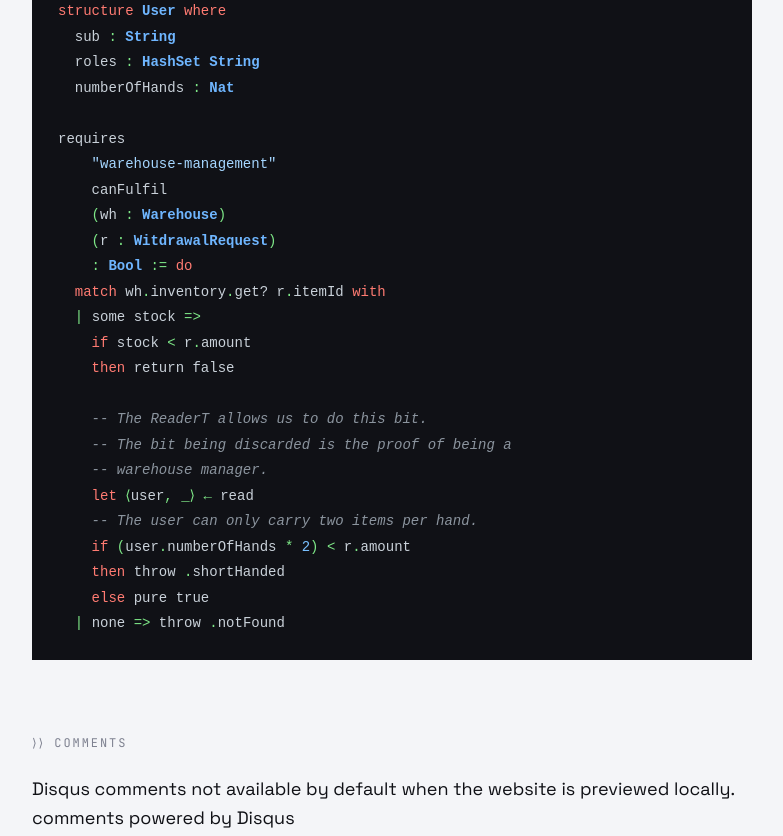
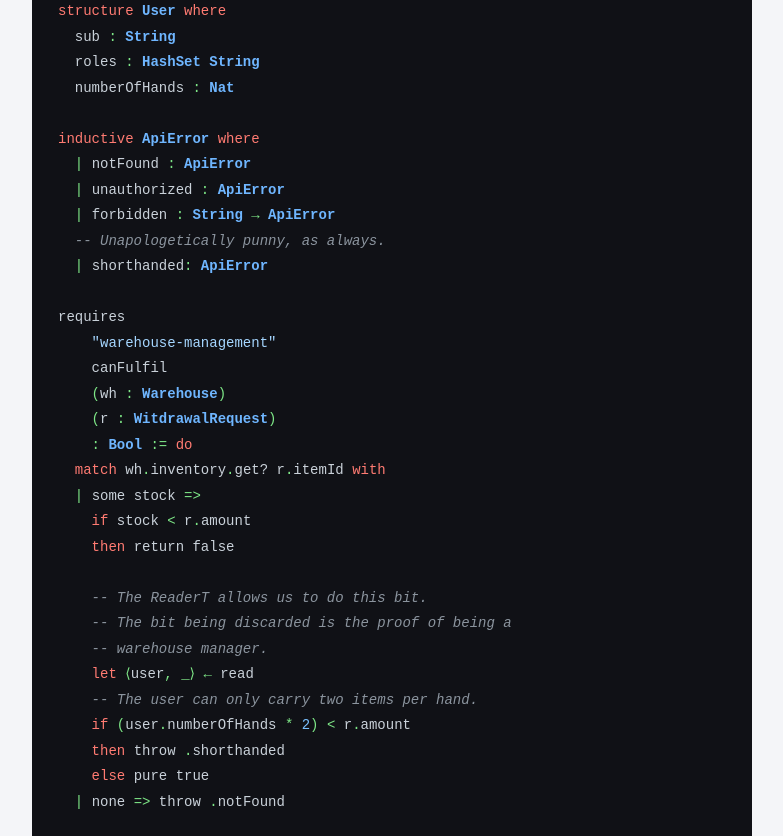
Before and after one commit to JYCabello/jycabello.github.io, a plain HTML site: page type-gated-authentication/index.html in a window 1280 px wide. Shown: the part 9416-10252 px from the top of the page, without its empty margins (248-1031 px from the left). Drawn offline with Linux system fonts and the light colour scheme.

Commit message:
From commit e68263b0a3ddb842e8b9faa7518978899b5e7d73

```diff
--- a/type-gated-authentication/index.html
+++ b/type-gated-authentication/index.html
@@ -193,6 +193,13 @@ by <a href=https://www.linkedin.com/in/hayleybrinicombe/ target=_blank rel="noop
 </span></span></span><span class=line><span class=cl><span class=w>  </span><span class=n>roles</span><span class=w> </span><span class=o>:</span><span class=w> </span><span class=n>HashSet</span><span class=w> </span><span class=n>String</span><span class=w>
 </span></span></span><span class=line><span class=cl><span class=w>  </span><span class=n>numberOfHands</span><span class=w> </span><span class=o>:</span><span class=w> </span><span class=n>Nat</span><span class=w>
 </span></span></span><span class=line><span class=cl><span class=w>
+</span></span></span><span class=line><span class=cl><span class=kn>inductive</span><span class=w> </span><span class=n>ApiError</span><span class=w> </span><span class=kn>where</span><span class=w>
+</span></span></span><span class=line><span class=cl><span class=w>  </span><span class=bp>|</span><span class=w> </span><span class=n>notFound</span><span class=w> </span><span class=o>:</span><span class=w> </span><span class=n>ApiError</span><span class=w>
+</span></span></span><span class=line><span class=cl><span class=w>  </span><span class=bp>|</span><span class=w> </span><span class=n>unauthorized</span><span class=w> </span><span class=o>:</span><span class=w> </span><span class=n>ApiError</span><span class=w>
+</span></span></span><span class=line><span class=cl><span class=w>  </span><span class=bp>|</span><span class=w> </span><span class=n>forbidden</span><span class=w> </span><span class=o>:</span><span class=w> </span><span class=n>String</span><span class=w> </span><span class=bp>→</span><span class=w> </span><span class=n>ApiError</span><span class=w>
+</span></span></span><span class=line><span class=cl><span class=w>  </span><span class=c1>-- Unapologetically punny, as always.</span><span class=w>
+</span></span></span><span class=line><span class=cl><span class=w>  </span><span class=bp>|</span><span class=w> </span><span class=n>shorthanded</span><span class=o>:</span><span class=w> </span><span class=n>ApiError</span><span class=w>
+</span></span></span><span class=line><span class=cl><span class=w>
 </span></span></span><span class=line><span class=cl><span class=n>requires</span><span class=w>
 </span></span></span><span class=line><span class=cl><span class=w>    </span><span class=s2>&#34;warehouse-management&#34;</span><span class=w>
 </span></span></span><span class=line><span class=cl><span class=w>    </span><span class=n>canFulfil</span><span class=w>
@@ -210,7 +217,7 @@ by <a href=https://www.linkedin.com/in/hayleybrinicombe/ target=_blank rel="noop
 </span></span></span><span class=line><span class=cl><span class=w>    </span><span class=k>let</span><span class=w> </span><span class=bp>⟨</span><span class=n>user</span><span class=o>,</span><span class=w> </span><span class=bp>_⟩</span><span class=w> </span><span class=bp>←</span><span class=w> </span><span class=n>read</span><span class=w>
 </span></span></span><span class=line><span class=cl><span class=w>    </span><span class=c1>-- The user can only carry two items per hand.</span><span class=w>
 </span></span></span><span class=line><span class=cl><span class=w>    </span><span class=k>if</span><span class=w> </span><span class=o>(</span><span class=n>user</span><span class=bp>.</span><span class=n>numberOfHands</span><span class=w> </span><span class=bp>*</span><span class=w> </span><span class=mi>2</span><span class=o>)</span><span class=w> </span><span class=bp>&lt;</span><span class=w> </span><span class=n>r</span><span class=bp>.</span><span class=n>amount</span><span class=w>
-</span></span></span><span class=line><span class=cl><span class=w>    </span><span class=k>then</span><span class=w> </span><span class=n>throw</span><span class=w> </span><span class=bp>.</span><span class=n>shortHanded</span><span class=w>
+</span></span></span><span class=line><span class=cl><span class=w>    </span><span class=k>then</span><span class=w> </span><span class=n>throw</span><span class=w> </span><span class=bp>.</span><span class=n>shorthanded</span><span class=w>
 </span></span></span><span class=line><span class=cl><span class=w>    </span><span class=k>else</span><span class=w> </span><span class=n>pure</span><span class=w> </span><span class=n>true</span><span class=w>
 </span></span></span><span class=line><span class=cl><span class=w>  </span><span class=bp>|</span><span class=w> </span><span class=n>none</span><span class=w> </span><span class=bp>=&gt;</span><span class=w> </span><span class=n>throw</span><span class=w> </span><span class=bp>.</span><span class=n>notFound</span><span class=w>
 </span></span></span></code></pre></div></article><section class=comments><div class=comments-label>⟩⟩ comments</div><div id=disqus_thread></div><script>window.disqus_config=function(){},function(){if(["localhost","127.0.0.1"].indexOf(window.location.hostname)!=-1){document.getElementById("disqus_thread").innerHTML="Disqus comments not available by default when the website is previewed locally.";return}var t=document,e=t.createElement("script");e.async=!0,e.src="//ycabello.disqus.com/embed.js",e.setAttribute("data-timestamp",+new Date),(t.head||t.body).appendChild(e)}()</script><noscript>Please enable JavaScript to view the <a href=https://disqus.com/?ref_noscript>comments powered by Disqus.</a></noscript><a href=https://disqus.com class=dsq-brlink>comments powered by <span class=logo-disqus>Disqus</span></a></section><nav class=art-nav><a class=prev href=/contract-negotiation-versioning/><div class=lbl>← Previous</div><div class=ttl>Contract negotiation and versioning</div></a><span></span></nav><div class=endmark>⟩⟩ end of file</div></main><footer class=site-foot><div class=inner><span class=name>Yeray Cabello</span>
```
